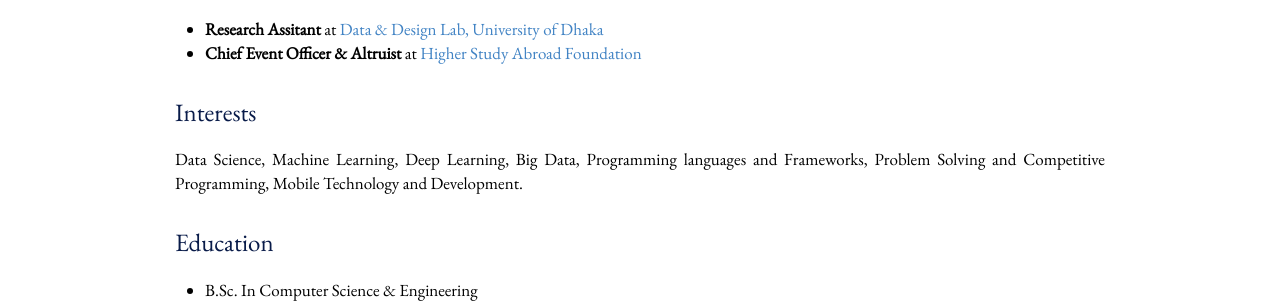
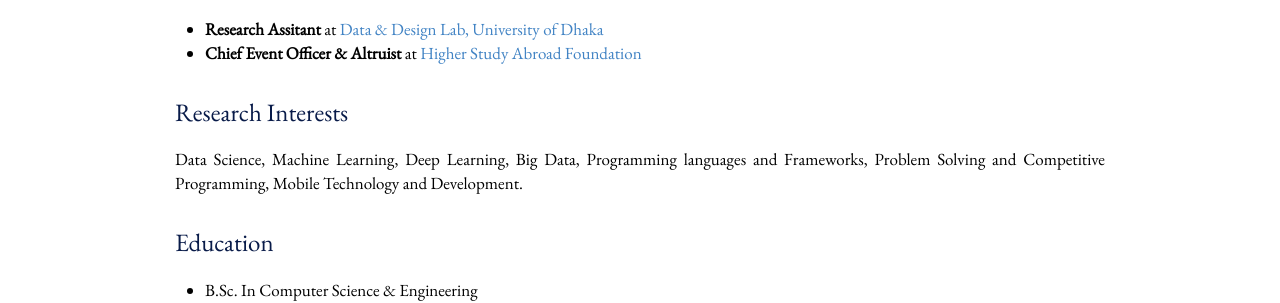
Before and after one commit to abdalimran/abdalimran.github.io, a Jekyll site: the page built from index.md, in a window 1280 px wide. Shown: the part 384-687 px from the top of the page. Built offline with Jekyll 4.4.1, drawn with Linux system fonts in a browser that asks for light colours; some web fonts are replaced.

Commit message:
Update index.md

```diff
--- a/index.md
+++ b/index.md
@@ -10,7 +10,7 @@ I am Abdullah Al Imran. I am a passionate programmer, data science and machine l
 * **Chief Event Officer & Altruist** at [Higher Study Abroad Foundation](https://www.higherstudyabroad.com/)
 
 
-# Interests
+# Research Interests
 Data Science, Machine Learning, Deep Learning, Big Data, Programming languages and Frameworks, Problem Solving and Competitive Programming, Mobile Technology and Development.
 
 
```
